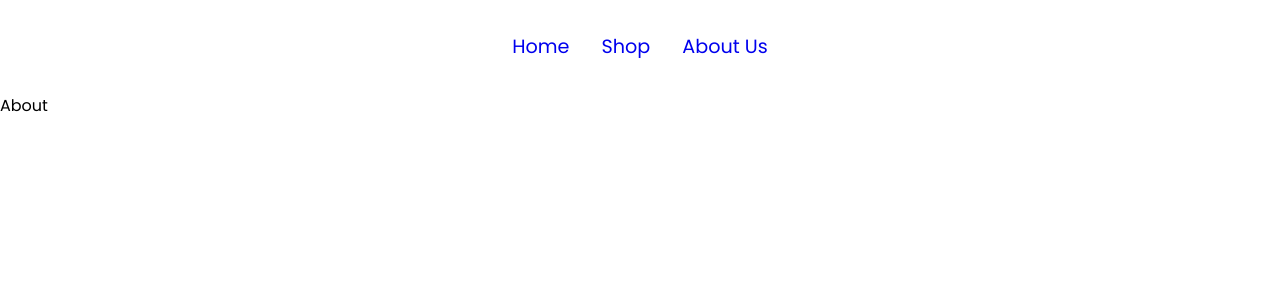
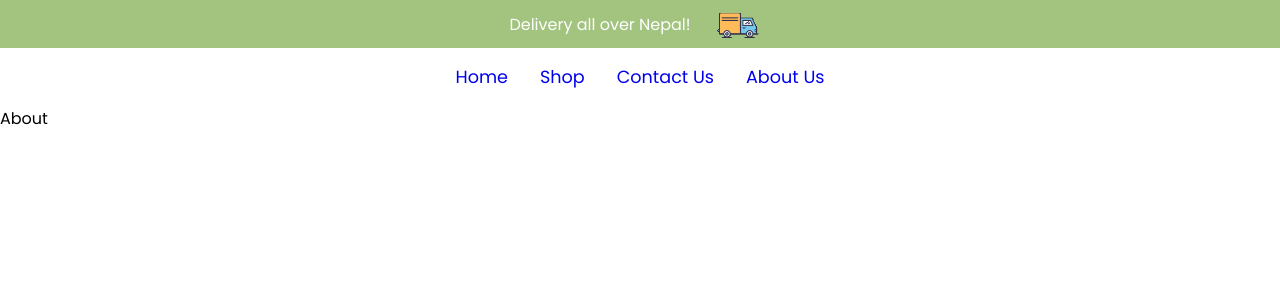
Before and after one commit to Pankaj-Gurung/HimalayanTeaTwig, a React (Vite) app in the folder client/: page /aboutus in a window 1280 px wide. Shown: the top 300 px of the page. Built offline with nearby package versions, Linux system fonts and the light colour scheme.

Commit message:
New: Add Truck Icon on Navbar

```diff
--- a/client/src/components/Navbar/Navbar.jsx
+++ b/client/src/components/Navbar/Navbar.jsx
@@ -4,6 +4,8 @@ import Home from "../../pages/Home/Home";
 import Shop from "../../pages/Shop/Shop";
 import About from "../../pages/About/About";
 import "./Navbar.scss";
+import Nepalflag from "../../Images/nepal-flag-icon.svg?url";
+import truck from "../../Images/truck.gif";
 
 const Navbar = (props) => {
   const {} = props;
@@ -12,12 +14,21 @@ const Navbar = (props) => {
     <>
       <div className="nav-container">
         <div className="nav-wrapper">
+          <div className="top-nav">
+            <span>Delivery all over Nepal!</span>{" "}
+            <p>
+              <img src={truck} alt="" className="truck" />
+            </p>
+          </div>
           <nav>
             <Link to={"/home"}>
               <a>Home</a>{" "}
             </Link>
             <Link to={"/shop"}>
               <a>Shop</a>{" "}
+            </Link>
+            <Link>
+              <a>Contact Us</a>
             </Link>
             <Link to={"/aboutus"}>
               <a>About Us</a>
--- a/client/src/components/Navbar/Navbar.scss
+++ b/client/src/components/Navbar/Navbar.scss
@@ -9,15 +9,34 @@ nav {
   display: flex;
   gap: 2rem;
   justify-content: center;
-  padding: 2rem;
-  font-size: 1.2em;
-
+  padding: 1rem;
+  font-size: 1.1em;
 }
 
-a{
+a {
   transition: transform 0.5s ease;
 }
 
 a:hover {
   transform: scale(1.2);
 }
+
+.top-nav {
+  background-color: #a2c47f;
+  color: white;
+  display: flex;
+  justify-content: center;
+  padding: 0.5rem;
+  align-items: center;
+  height: 2rem;
+}
+
+.truck {
+  width: 5rem;
+  height: auto;
+  position: relative;
+  object-fit: contain;
+  top: 0.3rem;
+  left: 0.4rem;
+  z-index: 2;
+}
```
Also changed, not shown: client/src/Images/nepal-flag-icon.svg (added), client/src/Images/truck.gif (added).
